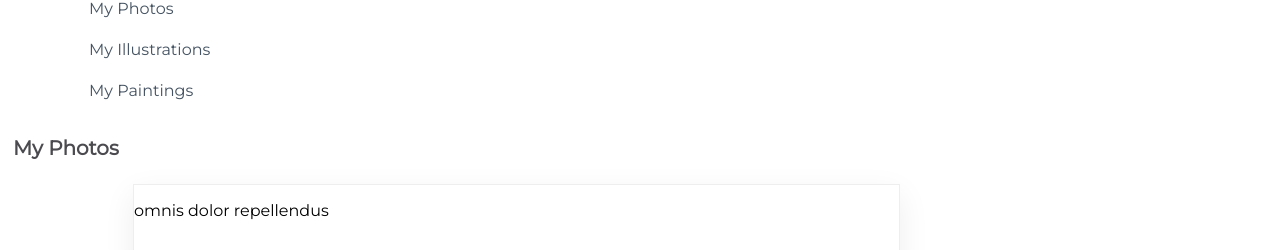
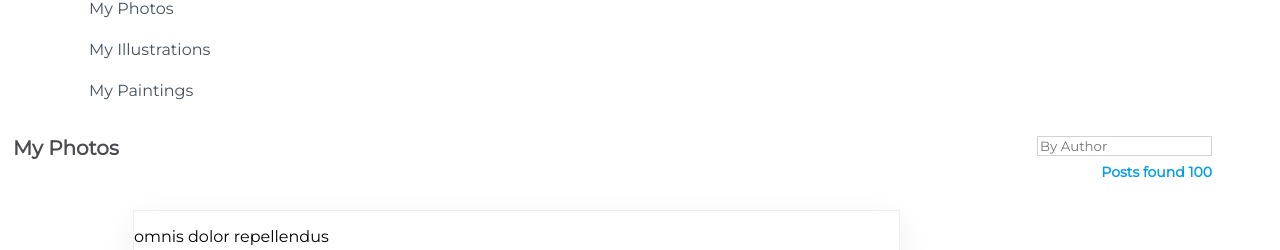
Before and after one commit to Lee-moran/challenge-repo-react, a React (Create React App) app in the folder my-app/: page / in a window 1280 px wide. Shown: the part 919-1169 px from the top of the page. Built offline with nearby package versions, Linux system fonts and the light colour scheme.

Commit message:
search feature

```diff
--- a/my-app/src/components/Content.js
+++ b/my-app/src/components/Content.js
@@ -8,14 +8,27 @@ export class Content extends Component {
     constructor(props) {
         super(props)
         this.state = {
-            isLoaded : false
+            isLoaded : false,
+            posts:[],
         }
+    }
+
+    handleChange = (event) => {
+        const name = event.target.value.toLowerCase();
+        const filteredPosts = savedPosts.filter((post)=>{
+            return post.name.toLowerCase().includes(name);
+        })
+
+        this.setState({
+            posts: filteredPosts
+        })
     }
 
     componentDidMount() {
         setTimeout(()=>{
             this.setState({
                 isLoaded: true,
+                posts: savedPosts,
             })
         }, 2000)
     }
@@ -26,6 +39,10 @@ export class Content extends Component {
 
                 <div className={css.TitleBar}>
                     <h1>My Photos</h1>
+                    <form id="searchInput">
+                        <input onChange={(event) => this.handleChange(event)} type="search" id="searchInput" placeholder='By Author'/>
+                        <h4>Posts found {this.state.posts.length}</h4>
+                    </form>
                 </div>
 
                 <div className={css.SearchResults}>
```
